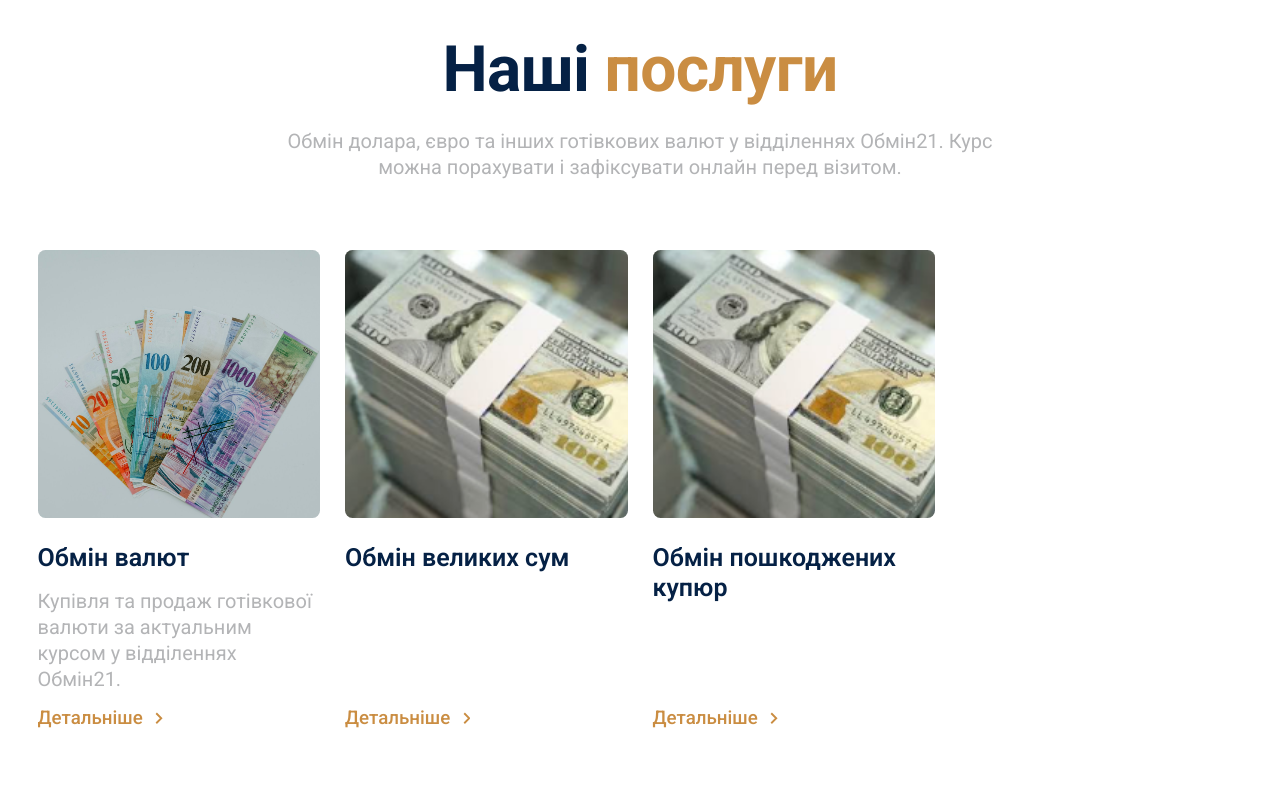
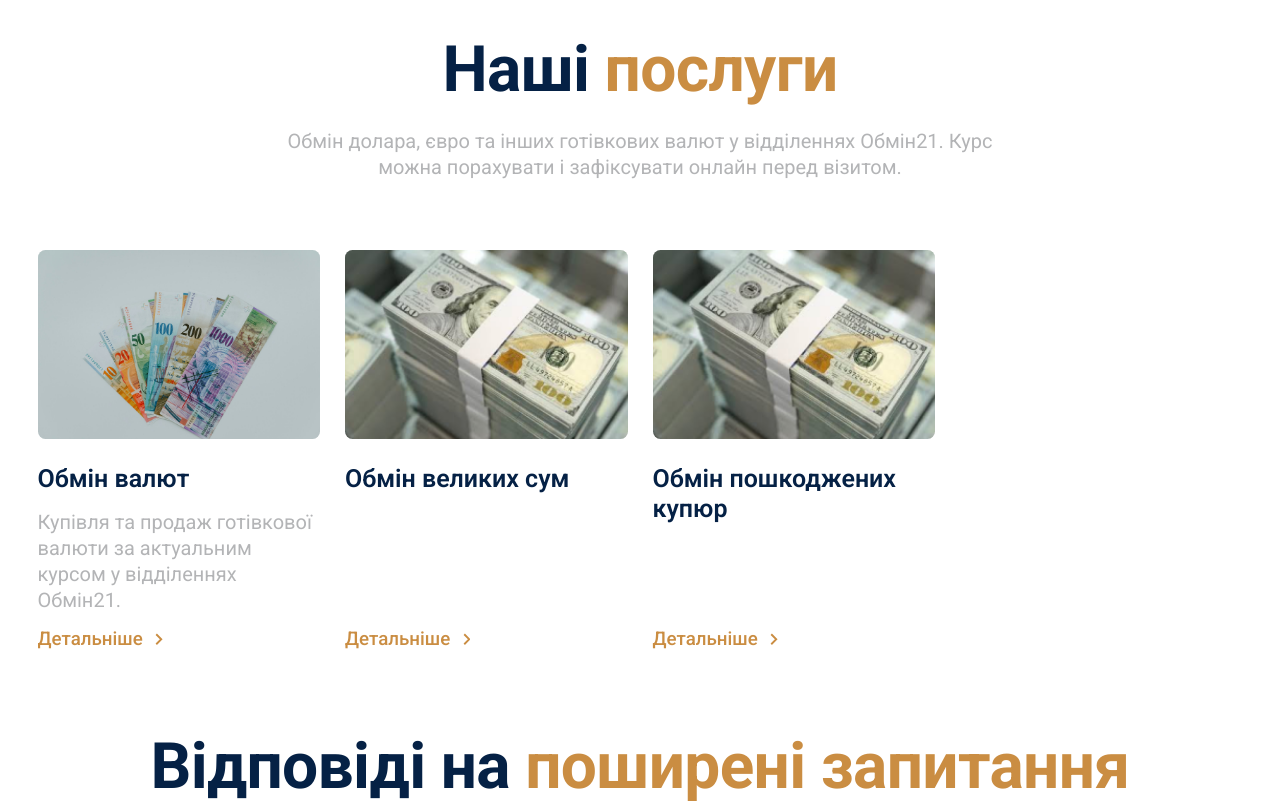
Before and after one commit to prometeylabsanna-lgtm/obmin21, a Django app: page / in a window 1280 px wide. Shown: the part 3075-3878 px from the top of the page. Run offline with Django 5.2, Linux system fonts and the light colour scheme; data comes from the database, SQL or seed files in the repository; parts of the project's set-up code (start-up, migrations or seed data) failed here and were passed over; some libraries are stand-ins or nearby versions.

Commit message:
Service cards: equal media via aspect-ratio 3/2 + object-fit cover

```diff
--- a/src/core/static/css/components/home.css
+++ b/src/core/static/css/components/home.css
@@ -764,6 +764,7 @@
 
 .svc-card {
   flex: 0 0 calc((100% - 10px) / 2);
+  width: calc((100% - 10px) / 2);
   min-width: 0;
   scroll-snap-align: start;
   display: flex;
@@ -774,16 +775,27 @@
 }
 
 .svc-card__media {
-  height: 110px;
+  position: relative;
+  align-self: stretch;
+  width: 100%;
+  min-width: 0;
+  aspect-ratio: 3 / 2;
   border-radius: 6px;
   overflow: hidden;
   background: var(--color-surface);
 }
 
 .svc-card__media img {
+  position: absolute;
+  top: 0;
+  right: 0;
+  bottom: 0;
+  left: 0;
   width: 100%;
   height: 100%;
+  max-width: none;
   object-fit: cover;
+  object-position: center;
   display: block;
   transition: transform 0.6s cubic-bezier(0.2, 0.8, 0.2, 1);
 }
@@ -1353,10 +1365,7 @@
 
   .svc-card {
     flex: 0 0 calc((100% - 60px) / 4);
-  }
-
-  .svc-card__media {
-    height: 214px;
+    width: calc((100% - 60px) / 4);
   }
 
   .svc-card__title {
@@ -1462,6 +1471,7 @@
 
   .svc-card {
     flex: 0 0 calc((100% - 20px) / 2);
+    width: calc((100% - 20px) / 2);
   }
 
 }
--- a/templates/base.html
+++ b/templates/base.html
@@ -40,7 +40,7 @@
   <link rel="stylesheet" href="{% static 'css/components/article.css' %}?v=3">
   <link rel="stylesheet" href="{% static 'css/components/modal.css' %}?v=14">
   <link rel="stylesheet" href="{% static 'css/components/faq.css' %}?v=15">
-  <link rel="stylesheet" href="{% static 'css/components/home.css' %}?v=36">
+  <link rel="stylesheet" href="{% static 'css/components/home.css' %}?v=37">
   <link rel="stylesheet" href="{% static 'css/components/pages.css' %}?v=21">
   <link rel="stylesheet" href="{% static 'css/components/legal.css' %}?v=1">
   <link rel="stylesheet" href="{% static 'css/components/contacts.css' %}?v=3">
```
Also changed, not shown: src/core/tests/test_service_card_media.py (added, +47 -0 lines).
